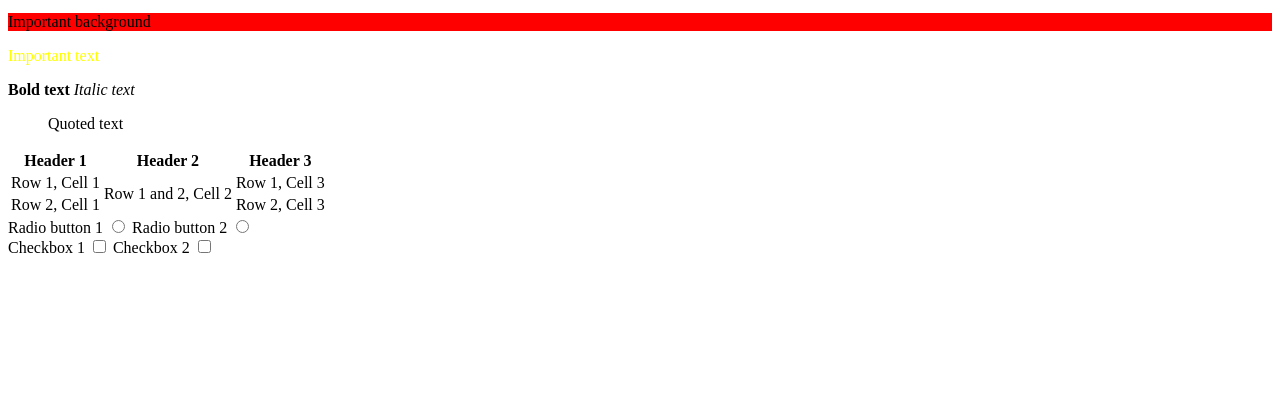
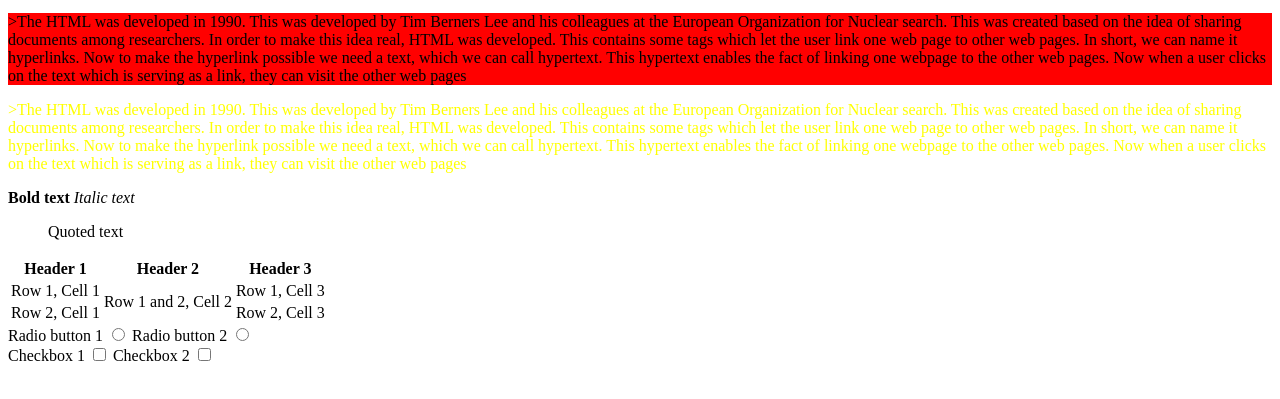
Before and after one commit to saransh710/BSC-Hons-web-Tech, a plain HTML site: page activity 4.html in a window 1280 px wide. Shown: the part 365-764 px from the top of the page. Drawn offline with Linux system fonts and the light colour scheme.

Commit message:
Update activity 4.html

```diff
--- a/activity 4.html
+++ b/activity 4.html
@@ -24,8 +24,12 @@
 </dl>
 <img src="image.jpg" alt="image">
 <a href="https://www.example.com">Link</a>
-<p style="background-color: red;">Important background</p>
-<p style="color: yellow;">Important text</p>
+<p style="background-color: red;">>The HTML was developed in 1990. This was developed by Tim Berners Lee and his colleagues at the European Organization for Nuclear search.
+This was created based on the idea of sharing documents among researchers. In order to make this idea real, HTML was developed. This contains some tags which let the user link one web page to other web pages. In short, we can name it hyperlinks. Now to make the hyperlink possible we need a text, which we can call hypertext. This hypertext
+enables the fact of linking one webpage to the other web pages. Now when a user clicks on the text which is serving as a link, they can visit the other web pages</p>
+<p style="color: yellow;">>The HTML was developed in 1990. This was developed by Tim Berners Lee and his colleagues at the European Organization for Nuclear search.
+This was created based on the idea of sharing documents among researchers. In order to make this idea real, HTML was developed. This contains some tags which let the user link one web page to other web pages. In short, we can name it hyperlinks. Now to make the hyperlink possible we need a text, which we can call hypertext. This hypertext
+enables the fact of linking one webpage to the other web pages. Now when a user clicks on the text which is serving as a link, they can visit the other web pages</p>
 <b>Bold text</b>
 <i>Italic text</i>
 <blockquote>
```
